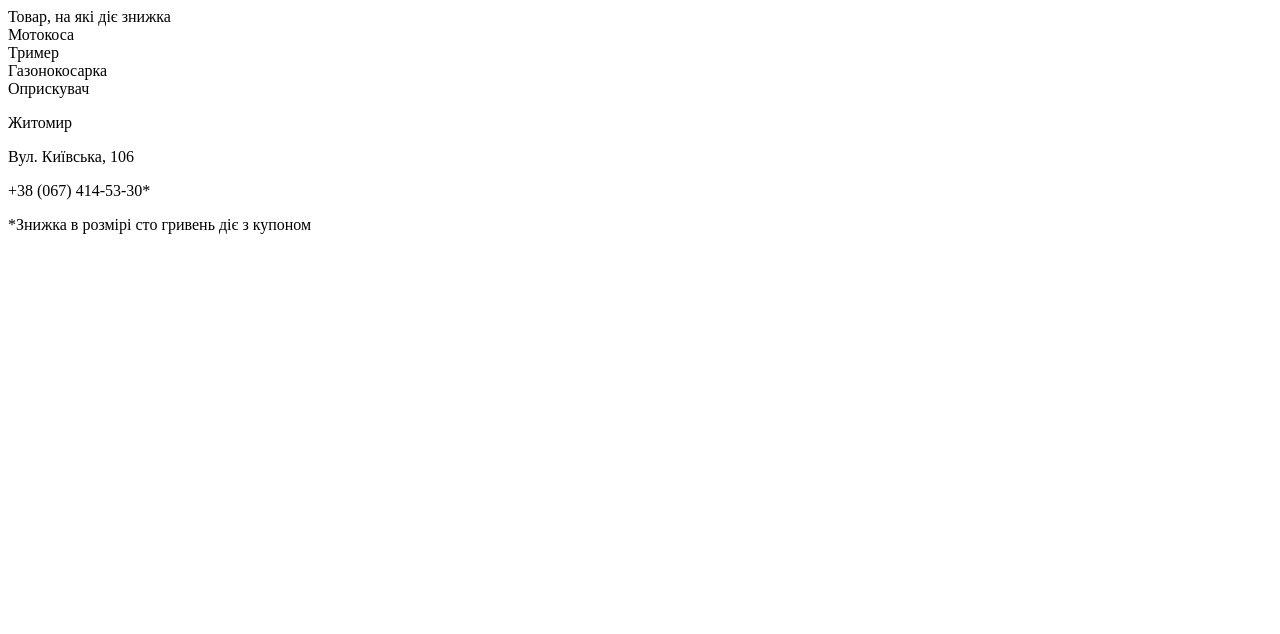
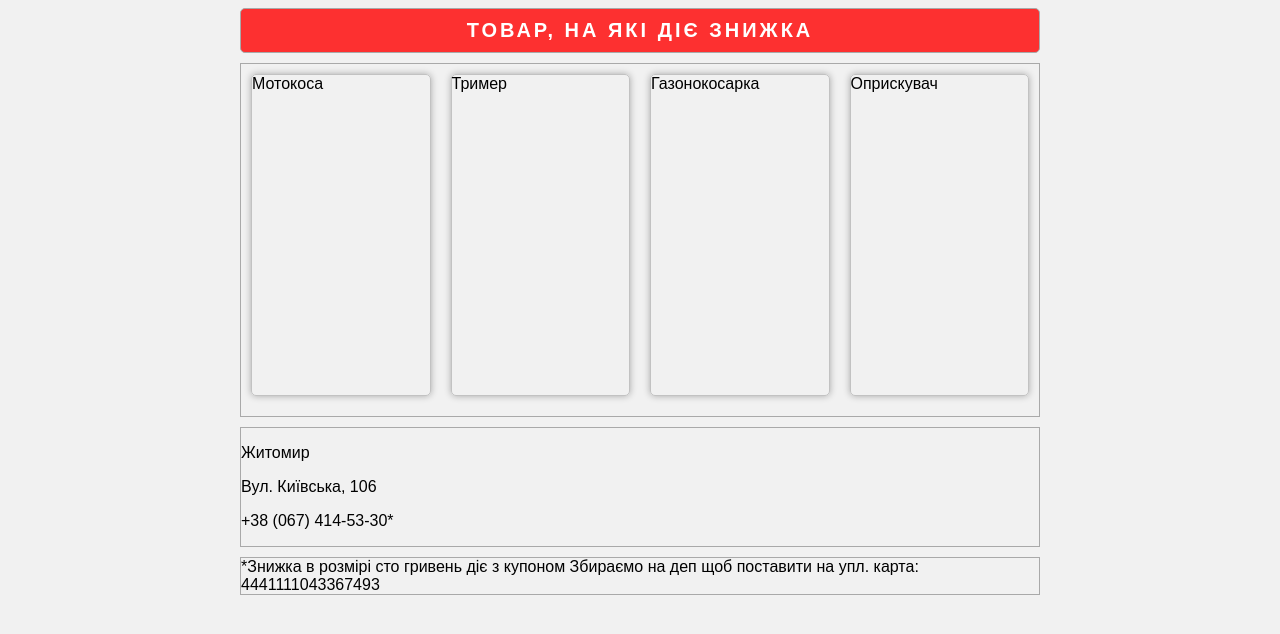
Before and after one commit to kartoph/market, a plain HTML site: page index.html in a window 1280 px wide. Drawn offline with Linux system fonts and the light colour scheme.

Commit message:
refactor HTML structure and update CSS styles for better layout and readability

```diff
--- a/css/style.css
+++ b/css/style.css
@@ -1,6 +1,8 @@
 body{
     background-color: #f1f1f1;
-
+font-family: sans-serif;
+display: flex;
+justify-content: center;
 
 
 
@@ -26,5 +28,37 @@
 }
 
 .item{
+width: 200px;
+height: 320px;
+margin-bottom: 10px;
+
+border: 1px solid rgb(194, 194, 194);
+border-radius: 5px;
+box-shadow: 0 0 7px  rgba(0, 0, 0, 0.3);
+}
+
+.title{
+background-color: rgb(253, 48, 48);
+width: auto;
+color: white;
+padding: 10px;
+border-radius: 5px;
+font-size: 20px;
+text-transform: uppercase;
+text-align: center;
+font-weight: bold;
+letter-spacing: 3px;
+}
+
+.contacts p {
+    margin: 3px;
 
 }
+
+.contacts p:first-child{
+font-weight: bold;
+}
+
+.contacts p:last-child{
+border-left: 3px;
+}
--- a/index.html
+++ b/index.html
@@ -4,25 +4,31 @@
 <head>
     <meta charset="UTF-8">
     <meta name="viewport" content="width=device-width, initial-scale=1.0">
-    <title>My Web Page</title>
-    <link rel="stylesheet" href="styles.css">
-    <script src="script.js" defer></script>
     <title>Market</title>
+    <link rel="stylesheet" href="css/style.css">
 <body>
 <content>
          <div class="title">Товар, на які діє знижка</div>
          <div class="items">
-    <div class="item">Мотокоса</div>
-    <div class="item">Тример</div>
-    <div class="item">Газонокосарка</div>
-    <div class="item">Оприскувач</div>
+    <div class="item">Мотокоса
+
+    </div>
+    <div class="item">Тример
+
+    </div>
+    <div class="item">Газонокосарка
+
+    </div>
+    <div class="item">Оприскувач
+
+    </div>
 </div>
 <div>
     <p>Житомир</p>
 <p>Вул. Київська, 106</p>
 <p>+38 (067) 414-53-30*</p>
 </div>
-<div>*Знижка в розмірі сто гривень діє з купоном</div>
+<div>*Знижка в розмірі сто гривень діє з купоном Збираємо на деп щоб поставити на упл. карта: 4441111043367493</div>
     </content>
 </body>
 </html>
```
